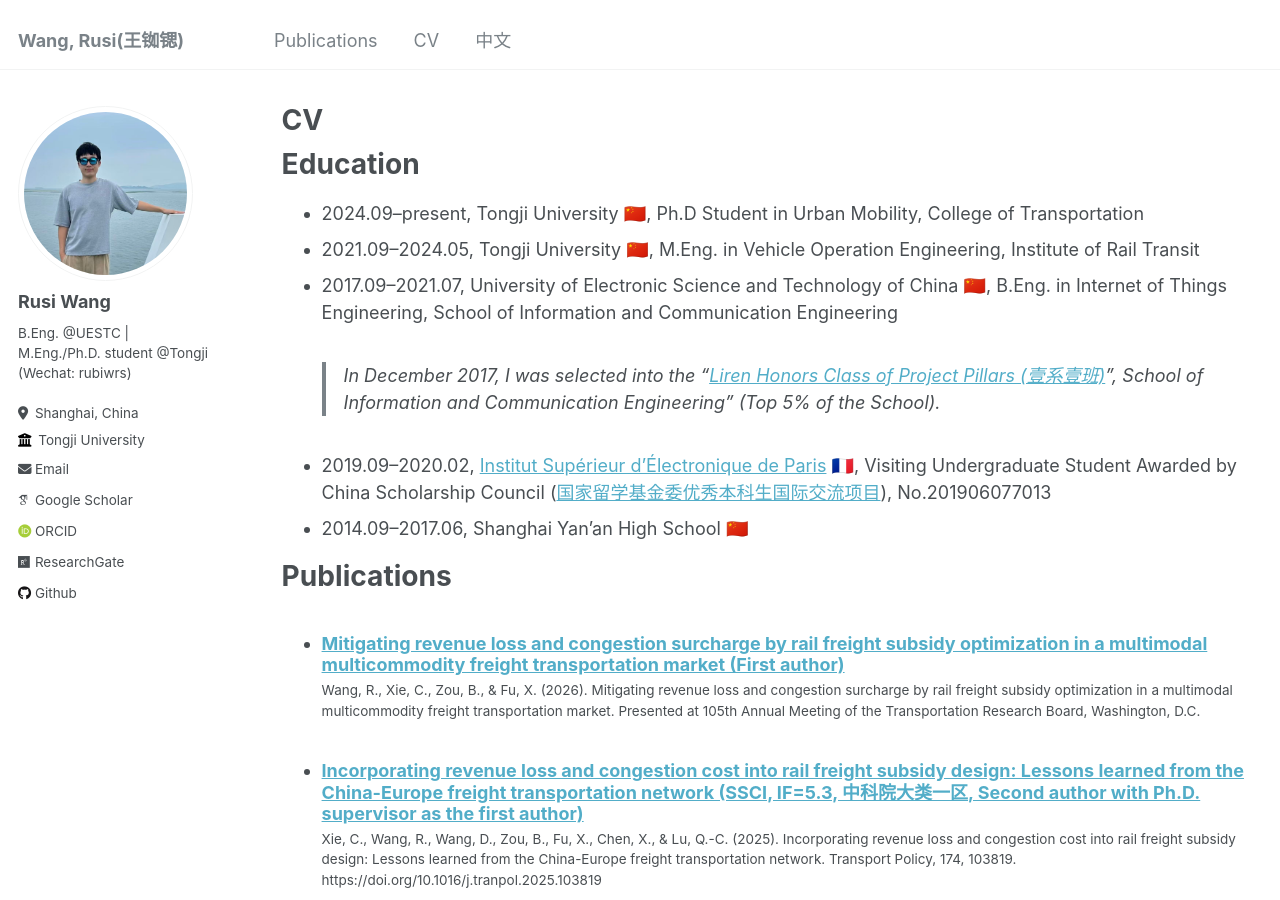
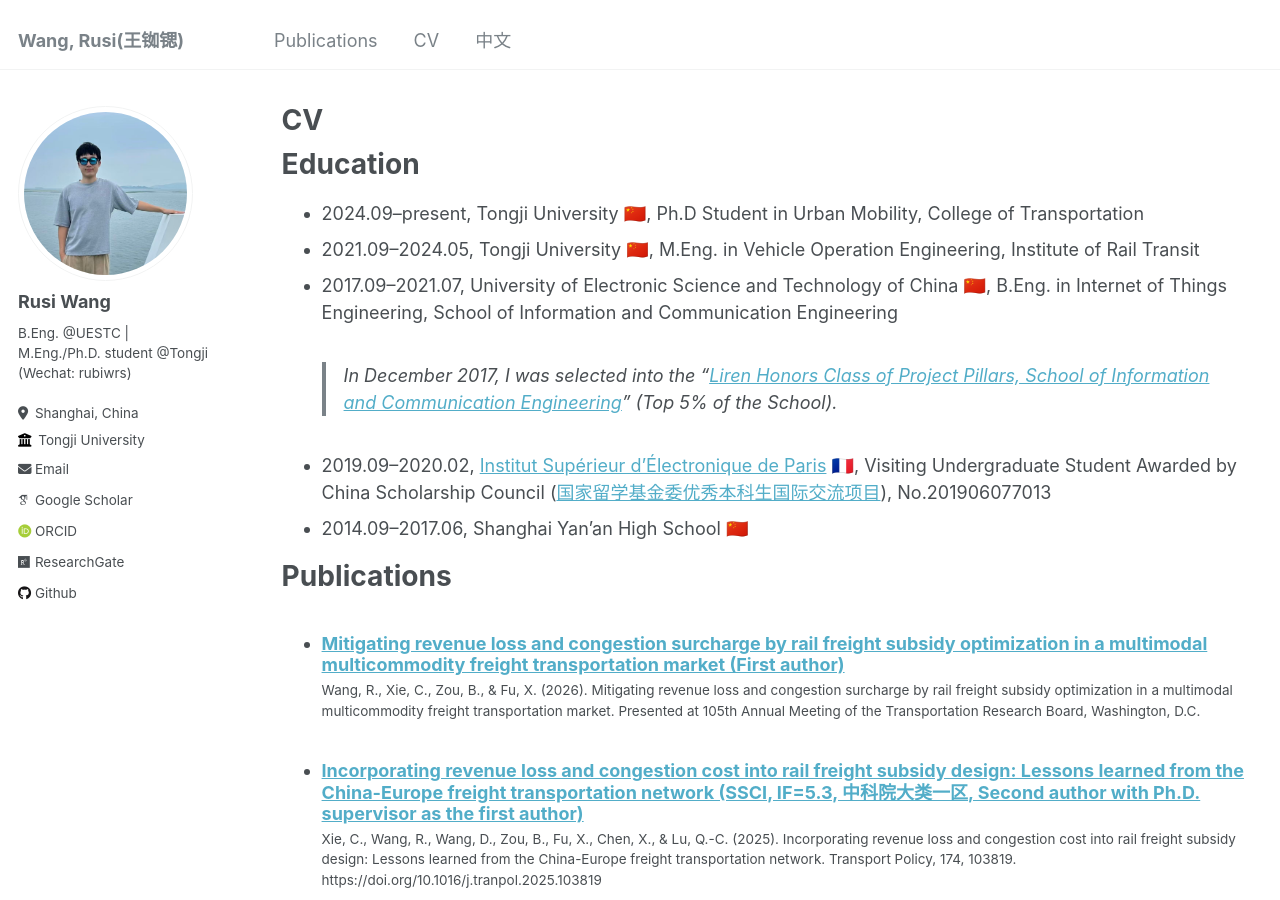
Before and after one commit to RusiWang99/RusiWang99.github.io, a Jekyll site: the page built from _pages/cv.md, in a window 1280 px wide and 900 px high. Built offline with Jekyll 4.4.1, drawn with Linux system fonts in a browser that asks for light colours; some web fonts are replaced.

Commit message:
Update cv.md

```diff
--- a/_pages/cv.md
+++ b/_pages/cv.md
@@ -14,7 +14,7 @@ Education
 * 2024.09–present, Tongji University 🇨🇳, Ph.D Student in Urban Mobility, College of Transportation
 * 2021.09–2024.05, Tongji University 🇨🇳, M.Eng. in Vehicle Operation Engineering, Institute of Rail Transit
 * 2017.09–2021.07, University of Electronic Science and Technology of China 🇨🇳, B.Eng. in Internet of Things Engineering, School of Information and Communication Engineering
-> In December 2017, I was selected into the "[Liren Honors Class of Project Pillars (壹系壹班)](https://mp.weixin.qq.com/s/ew-8znWxv4uh3Q9MWJyc2A)", School of Information and Communication Engineering" (Top 5% of the School).
+> In December 2017, I was selected into the "[Liren Honors Class of Project Pillars, School of Information and Communication Engineering](https://mp.weixin.qq.com/s/ew-8znWxv4uh3Q9MWJyc2A)" (Top 5% of the School).
 * 2019.09–2020.02, [Institut Supérieur d'Électronique de Paris](https://www.isep.fr/en/) 🇫🇷, Visiting Undergraduate Student Awarded by China Scholarship Council ([国家留学基金委优秀本科生国际交流项目](https://www.csc.edu.cn/article/1426)), No.201906077013
 * 2014.09–2017.06, Shanghai Yan'an High School 🇨🇳
 
```
